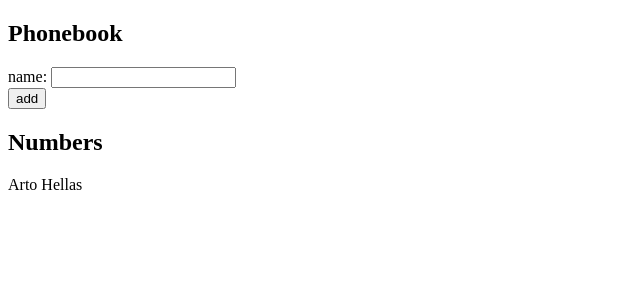
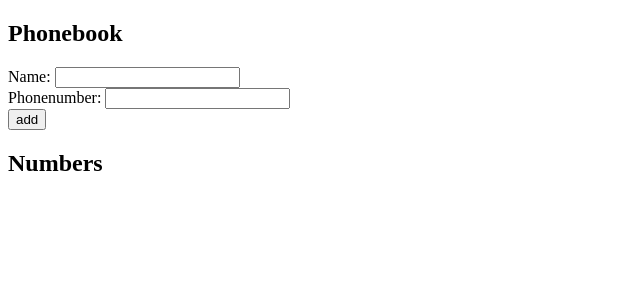
Before and after one commit to Krediann/FSO, a React (Vite) app in the folder osa2/puhelinluettelo/: page / in a window 1280 px wide. Shown: the top 300 px of the page, without its empty margins (0-640 px from the left). Built offline with nearby package versions, Linux system fonts and the light colour scheme.

Commit message:
feat: 2-8 puhelinluettelo step3

```diff
--- a/osa2/puhelinluettelo/src/App.tsx
+++ b/osa2/puhelinluettelo/src/App.tsx
@@ -3,34 +3,60 @@ import { useState } from "react"
 type ButtonEvent = React.FormEvent<HTMLButtonElement>
 type InputChangeEvent = React.ChangeEvent<HTMLInputElement>
 
+interface Person {
+  name: string
+  phoneNumber: string
+}
+
 const App = () => {
-  const [persons, setPersons] = useState([{ name: "Arto Hellas" }])
+  const [persons, setPersons] = useState<Person[]>([])
   const [newName, setNewName] = useState("")
+  const [newPhonenumber, setNewPhonenumber] = useState("")
 
   const handleSubmit = (event: ButtonEvent) => {
     event.preventDefault()
-    const existingPerson = persons.filter((person) => person.name === newName)
+    const existingPerson = persons.filter(
+      (person) =>
+        person.name === newName || person.phoneNumber === newPhonenumber
+    )
     if (existingPerson.length > 0) {
-      alert(`${newName} is already on the phonebook!`)
+      alert(
+        `Person: ${newName} or Phonenumber: ${newPhonenumber} is already on the phonebook!`
+      )
       setNewName("")
+      setNewPhonenumber("")
       return
     }
     const copy = [...persons]
-    copy.push({ name: newName })
+    copy.push({ name: newName, phoneNumber: newPhonenumber })
     setPersons(copy)
     setNewName("")
+    setNewPhonenumber("")
   }
 
-  const handleInputChange = (event: InputChangeEvent) => {
+  const handleNameInputChange = (event: InputChangeEvent) => {
     setNewName(event.target.value)
   }
+
+  const handlePhoneNumberInputChange = (event: InputChangeEvent) => {
+    setNewPhonenumber(event.target.value)
+  }
+
   return (
     <div>
       <h2>Phonebook</h2>
       <form>
         <div>
-          name:{" "}
-          <input type="text" value={newName} onChange={handleInputChange} />
+          Name:{" "}
+          <input type="text" value={newName} onChange={handleNameInputChange} />
+        </div>
+        <div>
+          Phonenumber:{" "}
+          <input
+            type="tel"
+            value={newPhonenumber}
+            onChange={handlePhoneNumberInputChange}
+          />
         </div>
         <div>
           <button onClick={handleSubmit} type="submit">
@@ -41,7 +67,9 @@ const App = () => {
       <h2>Numbers</h2>
       {persons.map((person) => (
         <div key={person.name}>
-          <p>{person.name}</p>
+          <p>
+            {person.name} {person.phoneNumber}
+          </p>
         </div>
       ))}
     </div>
```
